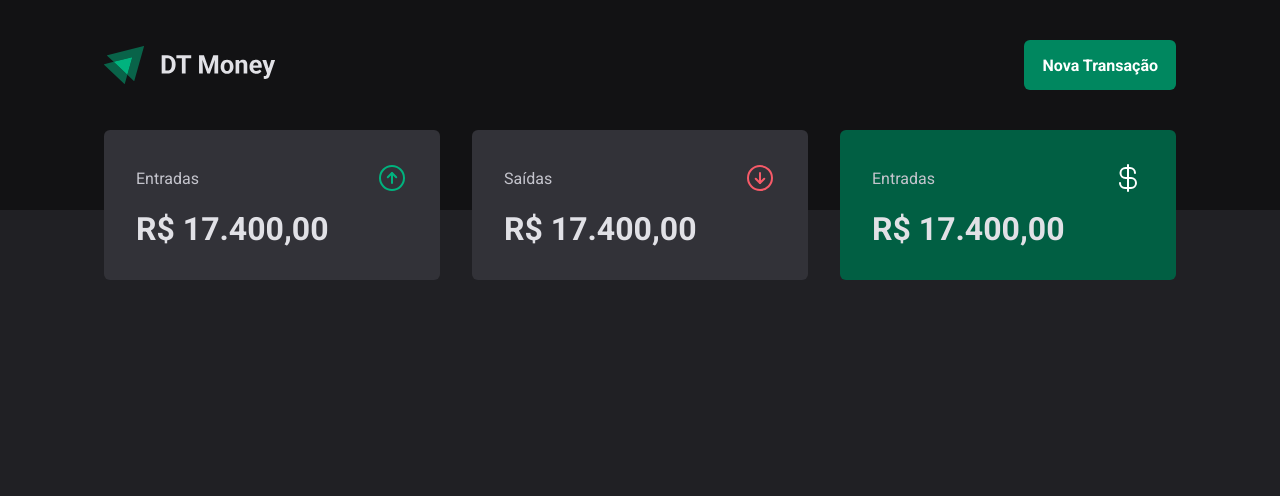
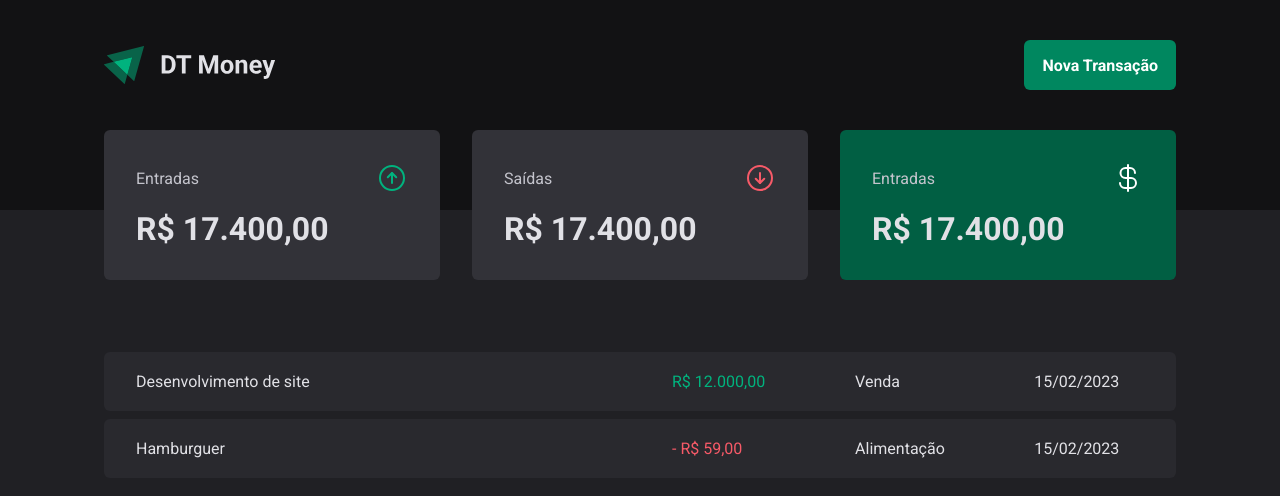
Before and after one commit to felipengr/DT-Money, a React (Vite) app: page / in a window 1280 px wide. Shown: the top 496 px of the page. Built offline with nearby package versions, Linux system fonts and the light colour scheme.

Commit message:
Tabela de transações

```diff
--- a/src/pages/Transactions/index.tsx
+++ b/src/pages/Transactions/index.tsx
@@ -1,11 +1,38 @@
 import { Header } from "../../components/Header";
 import { Summary } from "../../components/Summary";
+import { PriceHighlight, TransactionsContainer, TransactionTable } from "./styles";
 
 export function Transactions() {
     return (
         <div>
             <Header />
             <Summary />
+            <TransactionsContainer>
+                <TransactionTable>
+                    <tbody>
+                        <tr>
+                            <td width="50%">Desenvolvimento de site</td>
+                            <td>
+                                <PriceHighlight variant="income">
+                                    R$ 12.000,00
+                                </PriceHighlight>
+                            </td>
+                            <td>Venda</td>
+                            <td>15/02/2023</td>
+                        </tr>
+                        <tr>
+                            <td width="50%">Hamburguer</td>
+                            <td>
+                                <PriceHighlight variant="outcome">
+                                    - R$ 59,00
+                                </PriceHighlight>
+                            </td>
+                            <td>Alimentação</td>
+                            <td>15/02/2023</td>
+                        </tr>
+                    </tbody>
+                </TransactionTable>
+            </TransactionsContainer>
         </div>
     )
 }
--- a/src/pages/Transactions/styles.ts
+++ b/src/pages/Transactions/styles.ts
@@ -0,0 +1,38 @@
+import styled from "styled-components";
+
+export const TransactionsContainer = styled.main`
+    width: 100%;
+    max-width: 1120px;
+    margin: 4rem auto 0;
+    padding: 0 1.5rem;
+`
+
+export const TransactionTable = styled.table`
+    width: 100%;
+    border-collapse: separate;
+    border-spacing: 0 0.5rem;
+    /* margin-top: 1.5rem; */
+
+    td {
+        padding: 1.25rem 2rem;
+        background-color: ${props => props.theme["gray-700"]};
+
+        &:first-child {
+            border-top-left-radius: 6px;
+            border-bottom-left-radius: 6px;
+        }
+
+        &:last-child {
+            border-top-right-radius: 6px;
+            border-bottom-right-radius: 6px;
+        }
+    }
+`
+
+interface PriceHighlightProps {
+    variant: 'income' | 'outcome'
+}
+
+export const PriceHighlight = styled.span<PriceHighlightProps>`
+    color: ${props => props.variant === 'income' ? props.theme["green-300"] : props.theme["red-300"]};
+`
```
